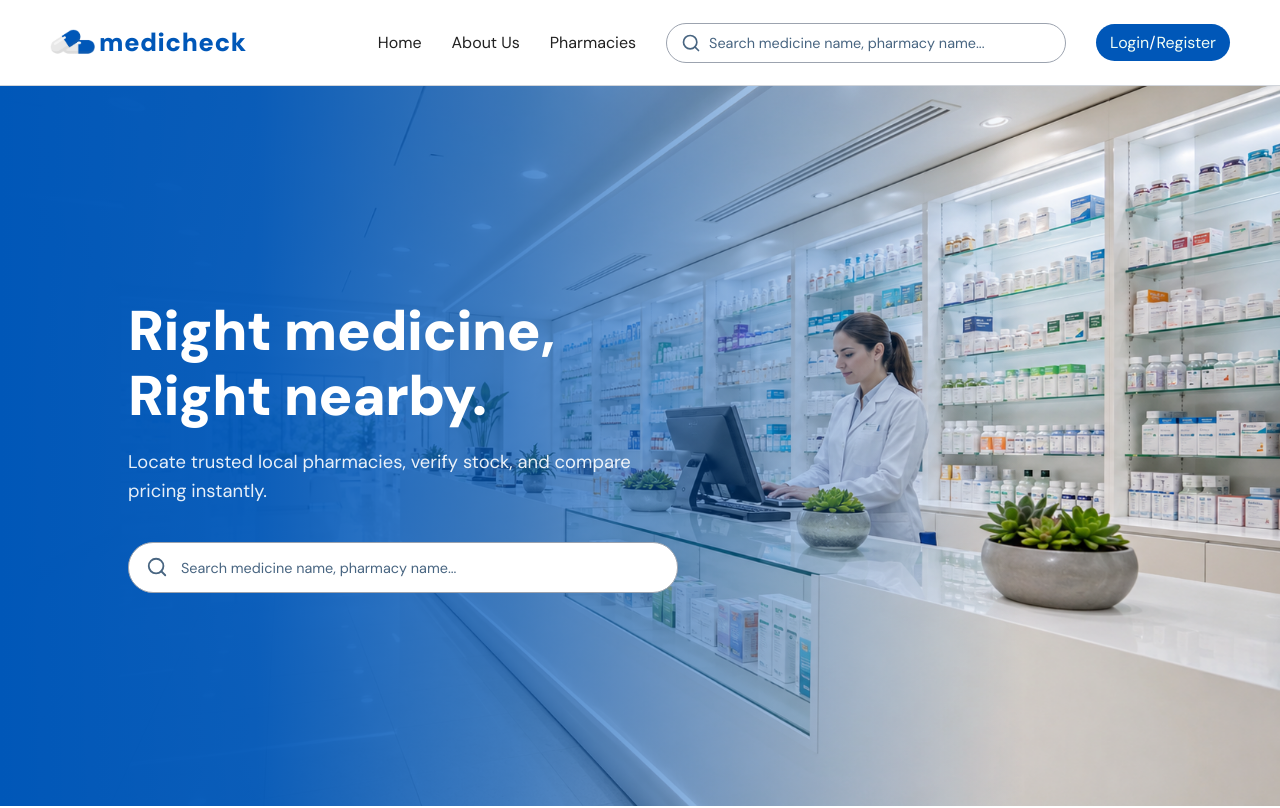
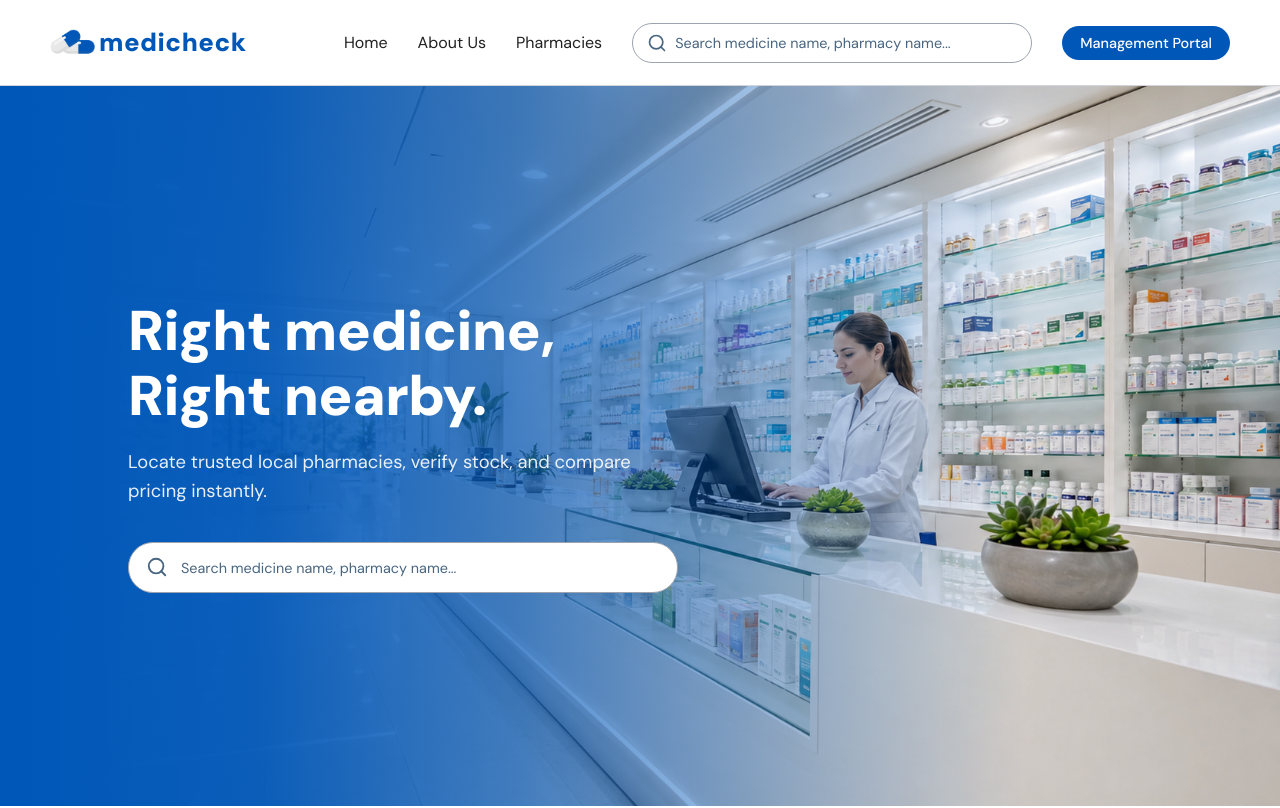
Before and after one commit to satyam-th/MediCheck, a React app in the folder frontend/: page / in a window 1280 px wide. Shown: the top 808 px of the page. Built offline with nearby package versions, Linux system fonts and the light colour scheme; the HTML template or start-up script is replaced by a standard one.

Commit message:
replace login/register with Management Portal Button

```diff
--- a/frontend/src/components/layout/NavBar/NavBar.jsx
+++ b/frontend/src/components/layout/NavBar/NavBar.jsx
@@ -30,10 +30,8 @@ export default function NavBar(){
 
                 <SearchBar size="small" className={styles.navSearchBar}/>
 
-                <div className={styles.auth}>
-                <Link to='/login' className={styles.authLink} onClick={()=>setMenuOpen(false)}>Login</Link>/
-                <Link to='/register' className={styles.authLink} onClick={()=>setMenuOpen(false)}>Register</Link>
-                </div>
+                <Link to='/login' className={styles.portalBtn} onClick={()=>setMenuOpen(false)}>Management Portal</Link>
+
             </div>
 
         </nav>
--- a/frontend/src/components/layout/NavBar/NavBar.module.css
+++ b/frontend/src/components/layout/NavBar/NavBar.module.css
@@ -49,23 +49,20 @@
     color: var(--primary);
 }
 
-.auth{
-    padding: 8px 14px;
-    border-radius: 20px;
+.portalBtn {
     background-color: var(--primary);
     color: white;
+    padding: 8px 18px;
+    border-radius: 20px;
+    font-family: var(--font-main);
+    font-weight: 500;
+    font-size: 0.9rem;
+    text-decoration: none;
+    transition: background-color 0.2s ease;
 }
 
-.authLink{
-    text-decoration: none;
-    color: #F0FDF4;
-    text-decoration: underline rgba(255, 0, 0, 0);
-    transition: color 0.2s ease-out
-}
-
-.authLink:hover{
-    text-decoration: underline;
-    color: #ffffff;
+.portalBtn:hover {
+    background-color: var(--primary-hover);
 }
 
 .hamburger{
@@ -116,7 +113,7 @@
         width: 100%;
     }
 
-    .auth {
+    .portalBtn {
         width: 100%;
         text-align: center;
     }
```
